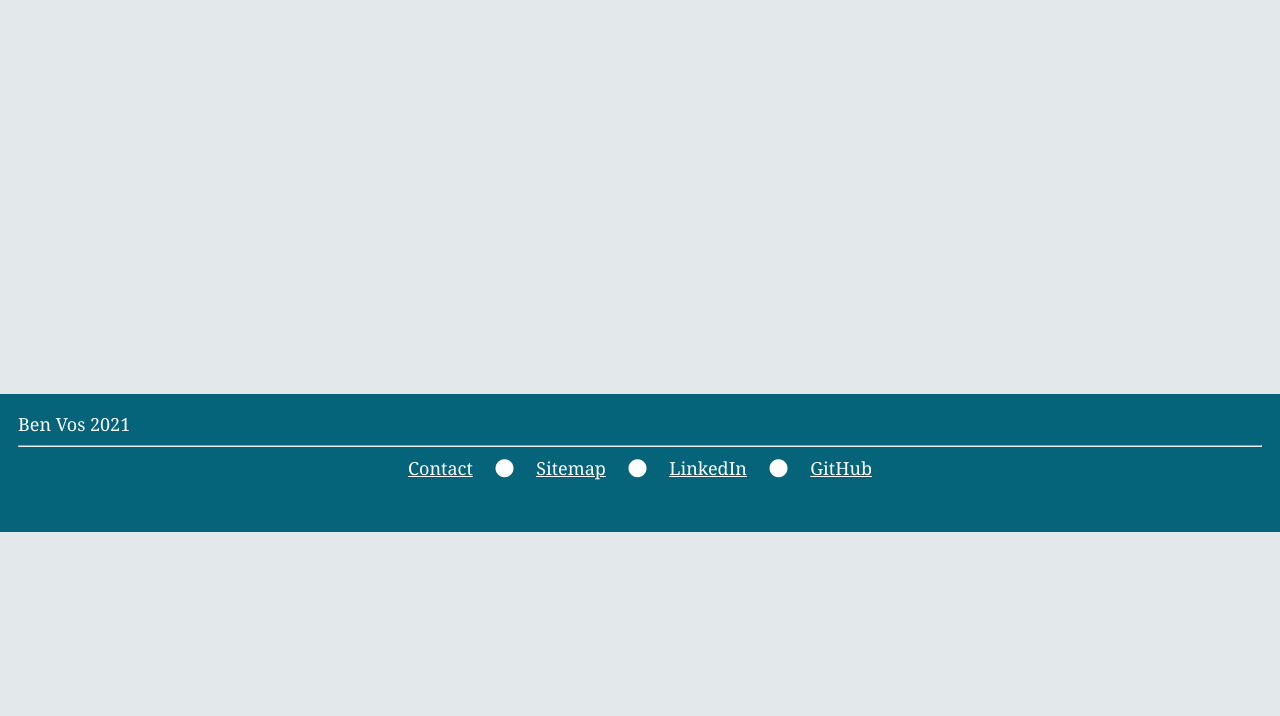
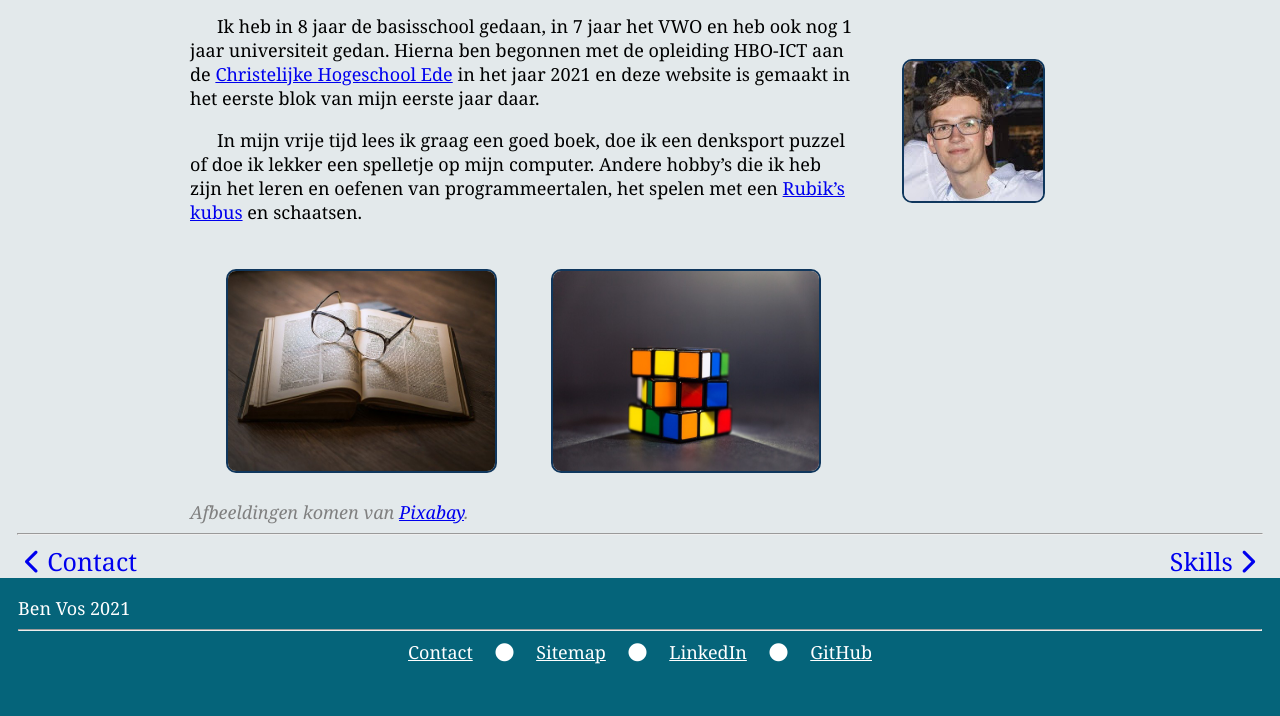
Before and after one commit to FreeFallingRN/FDD-Eind-product, a plain HTML site: page over_mij/introductie.html in a window 1280 px wide. Shown: the part 268-984 px from the top of the page. Before the commit the page ends 800 px from the top, so only its background shows below. Drawn offline with Linux system fonts and the light colour scheme.

Commit message:
Complete: introductie.html

```diff
--- a/css/styles.css
+++ b/css/styles.css
@@ -370,6 +370,33 @@ ol > img {
     margin-bottom:1em;
 }
 
+/* Introductie */
+
+#profilePicture {
+    float:right;
+    border:solid 2px #10375d;
+    border-radius:10px;
+    margin:2.5em;
+}
+
+.gallery {
+    display:flex;
+    flex-direction:row;
+    justify-content:center;
+}
+
+.gallery>img {
+    max-width:40%;
+    border:solid 2px #10375d;
+    border-radius:10px;
+    margin:1.5em;
+}
+
+.source {
+    font-style:italic;
+    color:gray;
+}
+
 /* Scale */
 
 @media screen and (max-height: 450px) {
--- a/over_mij/introductie.html
+++ b/over_mij/introductie.html
@@ -50,9 +50,28 @@
   </nav>
   <hr class="mainSeperator" />
   <!-- Pagina inhoud -->
-  <main>
-
-  </main>
+  <div class="mainWrapper">
+    <main id="widthLimit">
+      <p>Mijn naam is Ben Vos, ik ben geboren in het prachtige jaar 2001. Ik woon gezellig thuis met mijn broer en
+        zusjes in het dorp <a href="https://nl.wikipedia.org/wiki/Terschuur" target="_blank"
+          rel="noopener">Terschuur</a>.</p>
+      <img id="profilePicture" src="../images/pf.jpg" alt="Een foto van Ben Vos" />
+      <p>Ik heb in 8 jaar de basisschool gedaan, in 7 jaar het VWO en heb ook nog 1 jaar universiteit gedan. Hierna ben
+        begonnen met de opleiding HBO-ICT aan de <a href="https://www.che.nl" target="_blank"
+          rel="noopener">Christelijke Hogeschool Ede</a> in het jaar 2021 en deze website is gemaakt
+        in het eerste blok van mijn eerste jaar daar.</p>
+      <p>In mijn vrije tijd lees ik graag een goed boek, doe ik een denksport puzzel of doe ik lekker een spelletje op
+        mijn computer. Andere hobby’s die ik heb zijn het leren en oefenen van programmeertalen, het spelen met een
+        <a href="https://www.rubiks.com/en-eu/?___store=EU&___from_store=USA" target="_blank" rel="noopener">Rubik’s
+          kubus</a> en schaatsen.
+      </p>
+      <div class="gallery">
+        <img src="../images/book.jpg" alt="Een afbeelding van een open boek en een bril" />
+        <img src="../images/rubiks.jpg" alt="Een afbeelding van een Rubik's kubus" />
+      </div>
+      <span class="source">Afbeeldingen komen van <a href="https://pixabay.com/nl/" target="_blank" rel="noopener">Pixabay</a>.</span>
+    </main>
+  </div>
   <!-- Navigation Bottombar -->
   <hr class="mainSeperator" />
   <nav class="topNav">
```
Also changed, not shown: over_mij.html (+13 -8 lines), Images/book.jpg (added), Images/pf.jpg (added), Images/rubiks.jpg (added), thumbnail.jpg.
